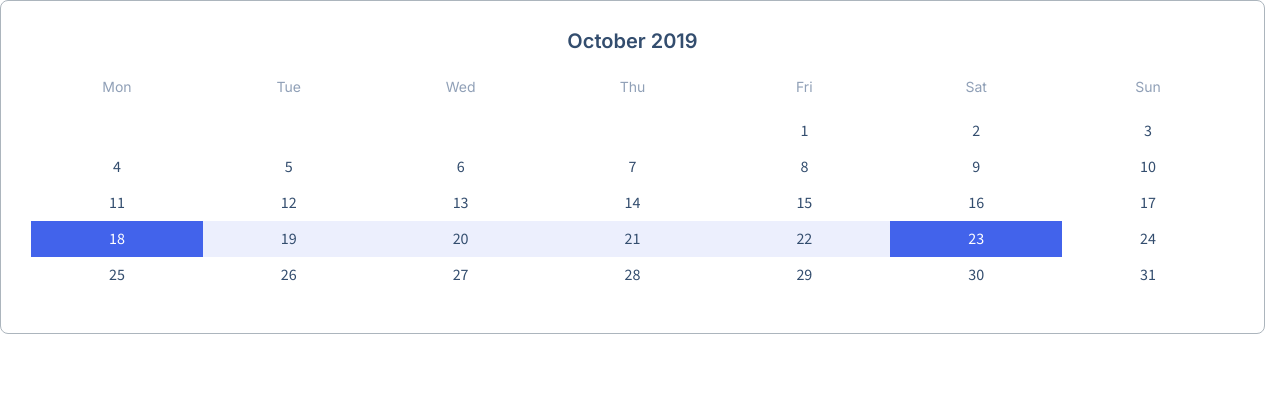
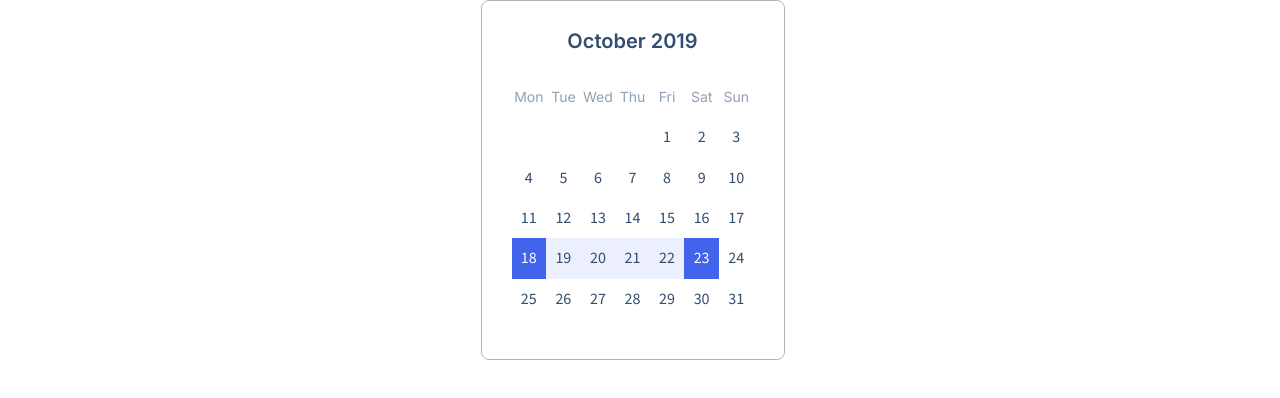
Before and after one commit to js-tasks-ru/htmlcss-20241107_natalya79, a website: page 05-lection3/03-calendar/index.html in a window 1280 px wide. Drawn offline with nearby package versions, Linux system fonts and the light colour scheme; files whose address does not match are found by name.

Commit message:
Change grid

```diff
--- a/05-lection3/03-calendar/calendar.css
+++ b/05-lection3/03-calendar/calendar.css
@@ -1,4 +1,6 @@
 .calendar {
+    max-width: 304px;
+
     margin: 0 auto;
     padding: 28px 30px 40px;
     border: 1px solid var(--grey-3);
@@ -21,7 +23,17 @@
     color: var(--grey-6);
 }
 
+.calendar__wrapper {
+    position: relative;
+    padding-bottom: 100%;
+}
+
 .calendar__body {
+    position: absolute;
+    top: 0;
+    left: 0;
+    width: 100%;
+    height: 100%;
     display: grid;
     grid-template-columns: repeat(7, 1fr);
 }
@@ -31,13 +43,14 @@
 }
 
 .calendar__weekday {
-    padding-bottom: 16px;
+    display: flex;
+    justify-content: center;
+    align-items: center;
 
     font-family: 'Inter';
     font-size: 14px;
     font-weight: 400;
     line-height: 20px;
-    text-align: center;
     color: var(--grey-5);
 }
 
@@ -46,13 +59,14 @@
 }
 
 .calendar__day {
-    padding: 8px 10px;
+    display: flex;
+    justify-content: center;
+    align-items: center;
 
     font-family: 'Source Sans 3', sans-serif;
     font-size: 16px;
     font-weight: 400;
     line-height: 20px;
-    text-align: center;
     color: var(--grey-6);
 }
 
--- a/05-lection3/03-calendar/index.html
+++ b/05-lection3/03-calendar/index.html
@@ -11,6 +11,7 @@
             <div class="calendar__header">
                 <h1 class="calendar__title">October 2019</h1>
             </div>
+            <div class="calendar__wrapper">
                 <div class="calendar__body">
                     <div class="calendar__weekdays">
                         <div class="calendar__weekday">Mon</div>
@@ -60,5 +61,6 @@
                     </div>
                 </div>
             </div>
+        </div>
     </body>
 </html>
```
Lines whose indentation alone changed are shown as unchanged.
